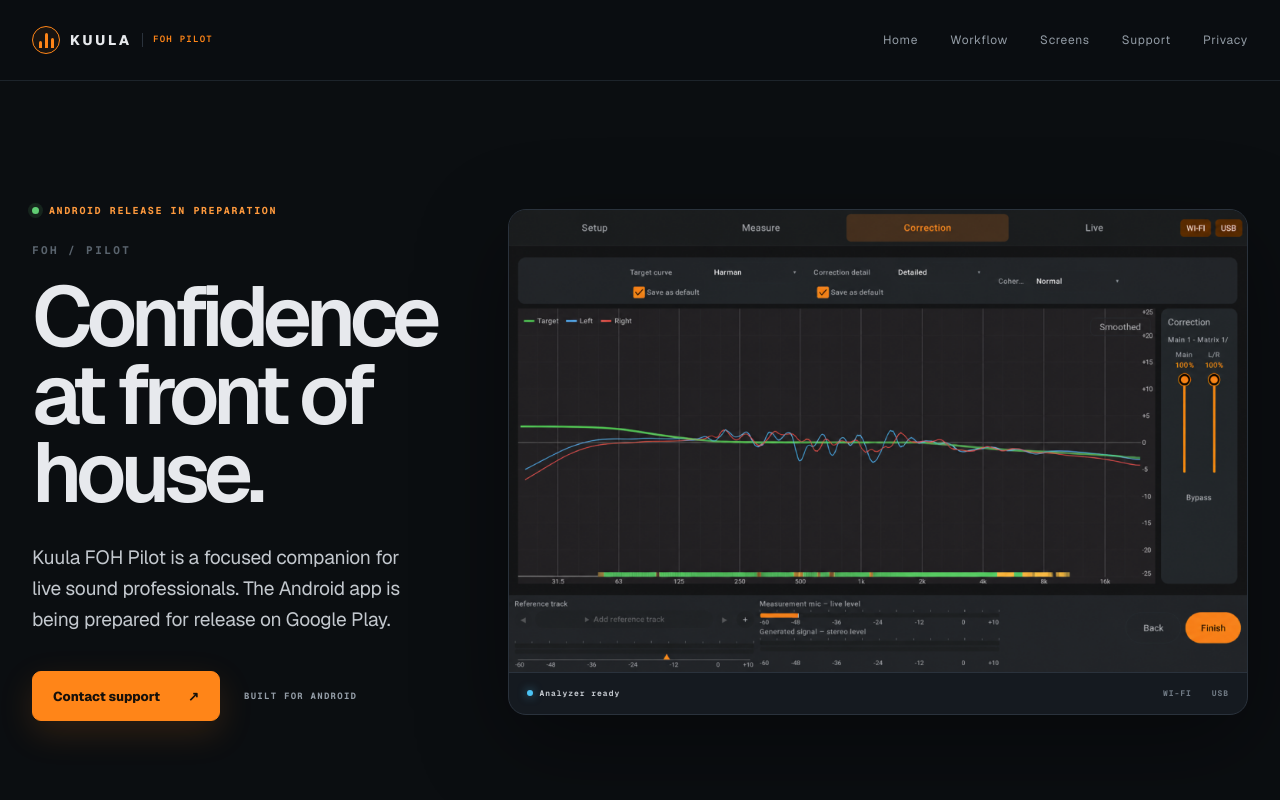
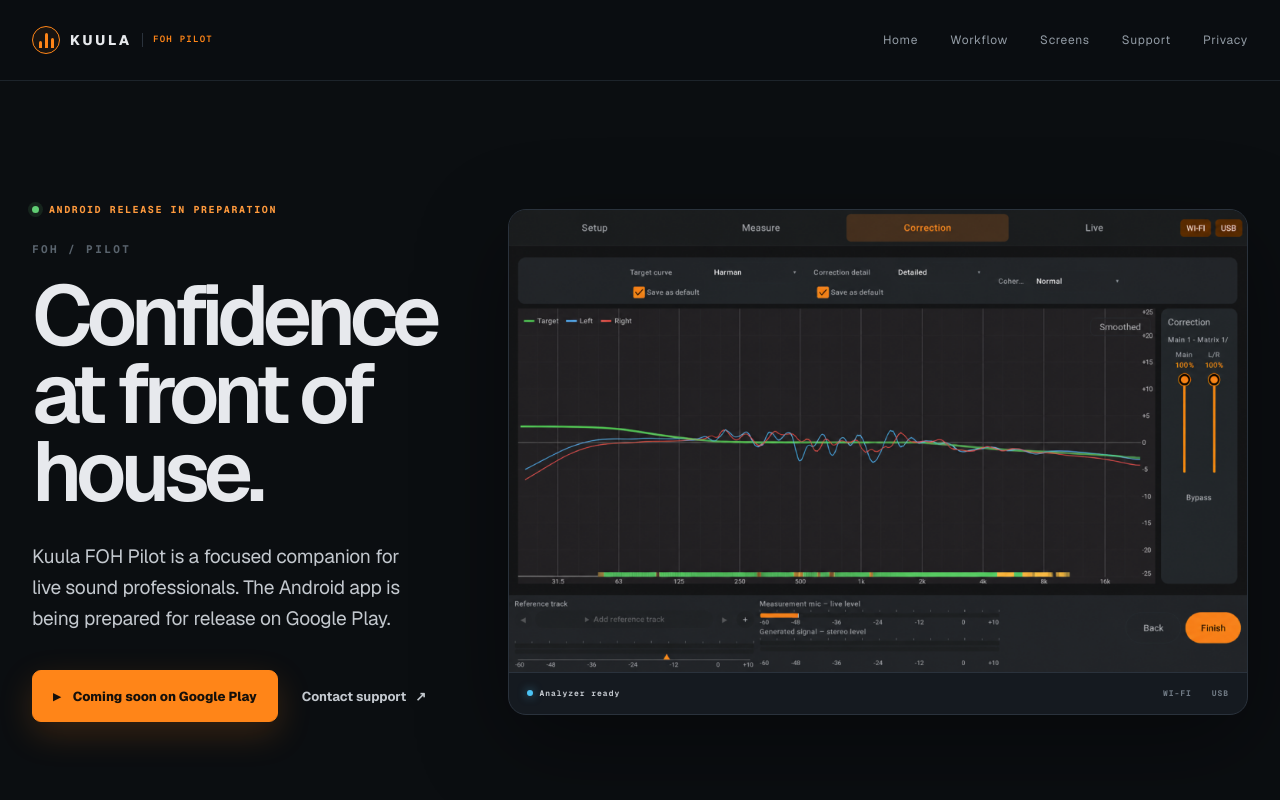
Before and after one commit to harhansergei-ui/harhansergei-ui.github.io, a Next.js app in the folder site/: page / in a window 1280 px wide. Shown: the top 800 px of the page. Built offline with nearby package versions, Linux system fonts and the light colour scheme.

Commit message:
fix: clarify Kuula release status

```diff
--- a/site/app/globals.css
+++ b/site/app/globals.css
@@ -158,6 +158,7 @@ nav a:focus-visible,
 
 nav a:focus-visible,
 .button:focus-visible,
+.hero-support-link:focus-visible,
 .contact-card:focus-visible,
 .site-footer a:focus-visible,
 .brand:focus-visible {
@@ -237,6 +238,39 @@ nav a:focus-visible,
   display: flex;
   align-items: center;
   gap: 24px;
+}
+
+.release-status {
+  min-height: 52px;
+  display: inline-flex;
+  align-items: center;
+  gap: 12px;
+  padding: 0 20px;
+  border: 1px solid var(--orange);
+  border-radius: 9px;
+  background: var(--orange);
+  color: #16100a;
+  font-size: 13px;
+  font-weight: 760;
+  box-shadow: 0 12px 34px rgba(255, 133, 24, 0.18);
+}
+
+.release-status-mark {
+  font-size: 10px;
+}
+
+.hero-support-link {
+  display: inline-flex;
+  align-items: center;
+  gap: 9px;
+  color: var(--text-soft);
+  font-size: 13px;
+  font-weight: 650;
+  text-underline-offset: 5px;
+}
+
+.hero-support-link:hover {
+  color: var(--text);
 }
 
 .button {
--- a/site/app/page.tsx
+++ b/site/app/page.tsx
@@ -87,11 +87,16 @@ export default function Home() {
             Google Play.
           </p>
           <div className="hero-actions">
-            <Link className="button button-primary" href="/support">
+            <span className="release-status" aria-label="Release status">
+              <span className="release-status-mark" aria-hidden="true">
+                ▶
+              </span>
+              Coming soon on Google Play
+            </span>
+            <Link className="hero-support-link" href="/support">
               Contact support
               <span aria-hidden="true">↗</span>
             </Link>
-            <span className="platform-note">Built for Android</span>
           </div>
         </div>
 
@@ -219,7 +224,7 @@ export default function Home() {
           <div>
             <span className="company-label">DEVELOPED IN TALLINN</span>
             <p>
-              Kuula FOH Pilot is developed and published by <b>ELAVHÕBE OÜ</b>
+              Kuula FOH Pilot is developed and published by <b>ELAVHÕBE OÜ</b>{" "}
               in Tallinn, Estonia.
             </p>
           </div>
--- a/site/eslint.config.mjs
+++ b/site/eslint.config.mjs
@@ -12,6 +12,7 @@ const eslintConfig = defineConfig([
     "out/**",
     "build/**",
     "next-env.d.ts",
+    "**/._*",
   ]),
 ]);
 
```
Also changed, not shown: 1 other file (tests, documents, lock files or other folders).
